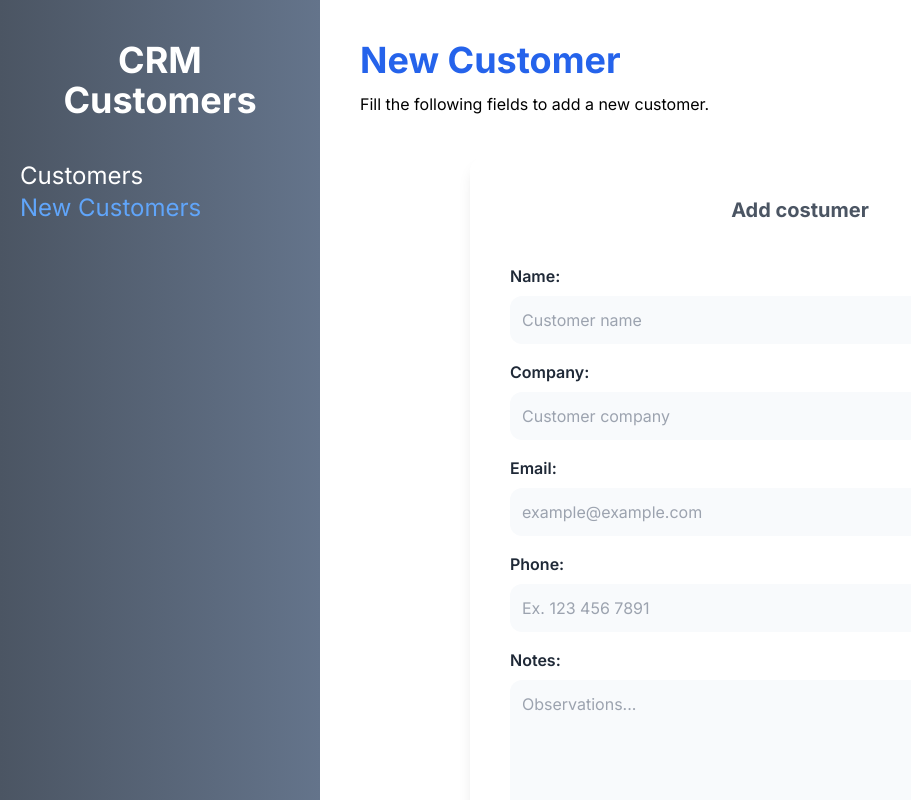
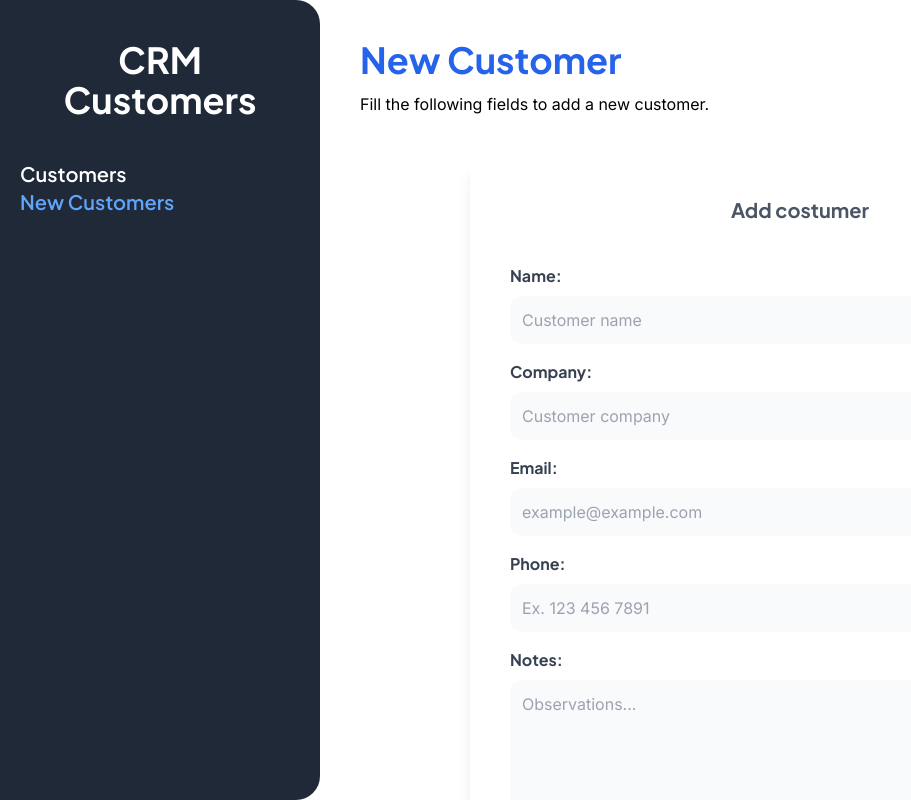
Before and after one commit to jairpss/crm-react, a React (Vite) app: page /customers/new in a window 1280 px wide. Shown: the whole page, without its empty margins (0-911 px from the left). Built offline with nearby package versions, Linux system fonts and the light colour scheme.

Commit message:
adding new customers to db

```diff
--- a/db.json
+++ b/db.json
@@ -1,3 +1,12 @@
 {
-    "customers": []
+  "customers": [
+    {
+      "name": "Jair Partida",
+      "company": "Nowports",
+      "email": "jair@gmail.com",
+      "phone": "+526691388054",
+      "notes": "Logistic company",
+      "id": 1
+    }
+  ]
 }
--- a/index.html
+++ b/index.html
@@ -6,6 +6,7 @@
     <link rel="preconnect" href="https://fonts.googleapis.com">
     <link rel="preconnect" href="https://fonts.gstatic.com" crossorigin>
     <link href="https://fonts.googleapis.com/css2?family=Inter:wght@400;500;600;700;800;900&display=swap" rel="stylesheet">
+    <link href="https://fonts.googleapis.com/css2?family=Plus+Jakarta+Sans:wght@400;500;600;700;800&display=swap" rel="stylesheet">
     <meta name="viewport" content="width=device-width, initial-scale=1.0" />
     <title>Customer Manager</title>
   </head>
--- a/src/components/FormNewCostumer.jsx
+++ b/src/components/FormNewCostumer.jsx
@@ -21,13 +21,29 @@ const FormNewCostumer = () => {
                    .typeError('Phone number is not valid'),
   })
 
-  const handleSubmit = (values) => {
-    console.log(values)
+  const handleSubmit = async (values) => {
+      try {
+          const url = "http://localhost:4000/customers"
+
+          const response = await fetch(url, {
+            method: 'POST',
+            body: JSON.stringify(values),
+            headers: {
+                'Content-Type': 'application/json'
+            }
+          })
+          console.log(response)
+          const result = await response.json()
+          console.log(result)
+
+      } catch (error) {
+            console.log(error)
+      }
   }
 
   return (
     <div className="bg-white mt-10 px-10 py-10 shadow-lg md:w-3/4 mx-auto rounded-2xl">
-        <h1 className="text-gray-600 font-bold font-inter text-xl text-center">Add costumer</h1>
+        <h1 className="text-gray-600 font-bold font-jakarta text-xl text-center">Add costumer</h1>
 
         <Formik
             initialValues={
@@ -52,7 +68,7 @@ const FormNewCostumer = () => {
 
                     <div className="mb-4">
                         <label
-                            className="text-gray-800 font-inter font-semibold"
+                            className="text-gray-700 font-jakarta font-bold"
                             htmlFor="name"
                         >Name:</label>
                         <Field
@@ -71,7 +87,7 @@ const FormNewCostumer = () => {
 
                     <div className="mb-4">
                         <label
-                            className="text-gray-800 font-inter font-semibold"
+                            className="text-gray-700 font-jakarta font-bold"
                             htmlFor="company"
                         >Company:</label>
                         <Field
@@ -90,7 +106,7 @@ const FormNewCostumer = () => {
 
                     <div className="mb-4">
                         <label
-                            className="text-gray-800 font-inter font-semibold"
+                            className="text-gray-700 font-jakarta font-bold"
                             htmlFor="email"
                         >Email:</label>
                         <Field
@@ -109,7 +125,7 @@ const FormNewCostumer = () => {
 
                     <div className="mb-4">
                         <label
-                            className="text-gray-800 font-inter font-semibold"
+                            className="text-gray-700 font-jakarta font-bold"
                             htmlFor="phone"
                         >Phone:</label>
                         <Field
@@ -127,7 +143,7 @@ const FormNewCostumer = () => {
 
                     <div className="mb-4">
                         <label
-                            className="text-gray-800 font-inter font-semibold"
+                            className="text-gray-700 font-jakarta font-bold"
                             htmlFor="notes"
                         >Notes:</label>
                         <Field
@@ -143,7 +159,7 @@ const FormNewCostumer = () => {
                     <input
                         type="submit"
                         value="Add Customer"
-                        className="mt-5 w-full bg-gradient-to-r from-blue-600 to-indigo-600 hover:from-blue-500 hover:to-indigo-500 p-3 text-white font-semibold font-inter text-lg rounded-xl cursor-pointer"
+                        className="mt-5 w-full bg-gradient-to-r from-blue-600 to-indigo-600  hover:from-blue-500 hover:to-indigo-500 hover:transition-all p-3 text-white font-semibold font-jakarta text-lg rounded-xl cursor-pointer"
                     />
 
                 </Form>
--- a/src/layout/Layout.jsx
+++ b/src/layout/Layout.jsx
@@ -6,16 +6,16 @@ const Layout = () => {
 
   return (
     <div className="md:flex md: min-h-screen">
-        <div className="md:w-1/4 bg-gradient-to-r from-gray-600 to-slate-500 px-5 py-10">
-            <h2 className="text-4xl font-bold text-center text-white font-inter">CRM Customers</h2>
+        <div className="md:w-1/4 bg-gray-800 px-5 py-10 md:rounded-r-3xl">
+            <h2 className="text-4xl font-bold text-center text-white font-jakarta">CRM Customers</h2>
             <nav className="mt-10">
                 <Link
-                    className={`${urlActual === '/customers' ? 'text-blue-400' : 'text-white'} text-2xl text-white block mt-2 font-inter hover:text-blue-400`}
+                    className={`${urlActual === '/customers' ? 'text-blue-400' : 'text-white'} text-xl text-white block mt-2 font-jakarta font-semibold hover:text-blue-400`}
                     to="/customers"
                 >Customers</Link>
 
                 <Link
-                    className={`${urlActual === '/customers/new' ? 'text-blue-400' : 'text-white'} text-2xl text-whiteblock mt-2 font-inter hover:text-blue-400`}
+                    className={`${urlActual === '/customers/new' ? 'text-blue-400' : 'text-white'} text-xl text-whiteblock mt-2 font-jakarta font-semibold hover:text-blue-400`}
                     to="/customers/new"
                 >New Customers</Link>
             </nav>
--- a/src/pages/NewCustomer.jsx
+++ b/src/pages/NewCustomer.jsx
@@ -4,7 +4,7 @@ import FormNewCostumer from '../components/FormNewCostumer'
 const NewCustomer = () => {
   return (
     <>
-        <h1 className="font-bold font-inter text-4xl text-blue-600">New Customer</h1>
+        <h1 className="font-bold font-jakarta text-4xl text-blue-600">New Customer</h1>
         <p className="mt-3 font-inter">Fill the following fields to add a new customer.</p>
 
         <FormNewCostumer />
--- a/tailwind.config.cjs
+++ b/tailwind.config.cjs
@@ -4,7 +4,8 @@ module.exports = {
   theme: {
     extend: {
       fontFamily: {
-        'inter': ['Inter', 'sans-serif']
+        'inter': ['Inter', 'sans-serif'],
+        'jakarta': ['Plus Jakarta Sans', 'sans-serif']
       },
     },
   },
```
